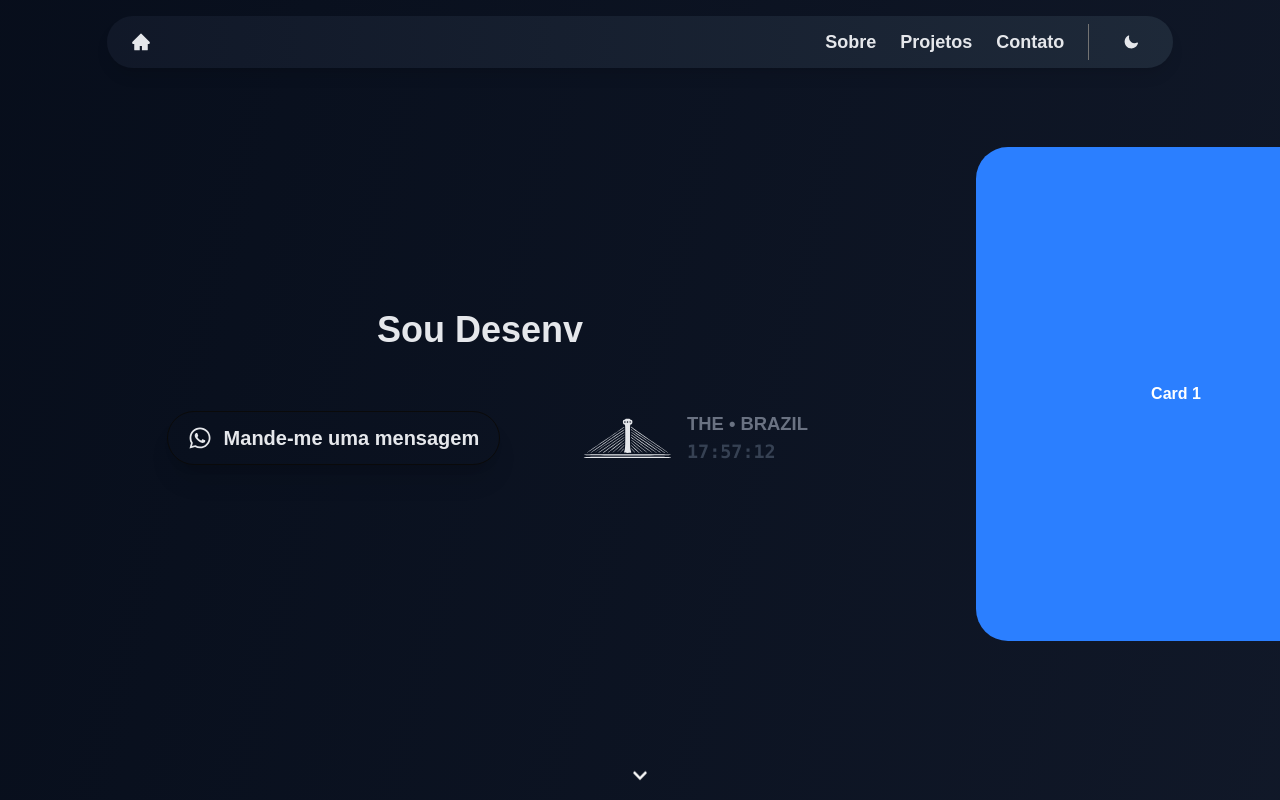
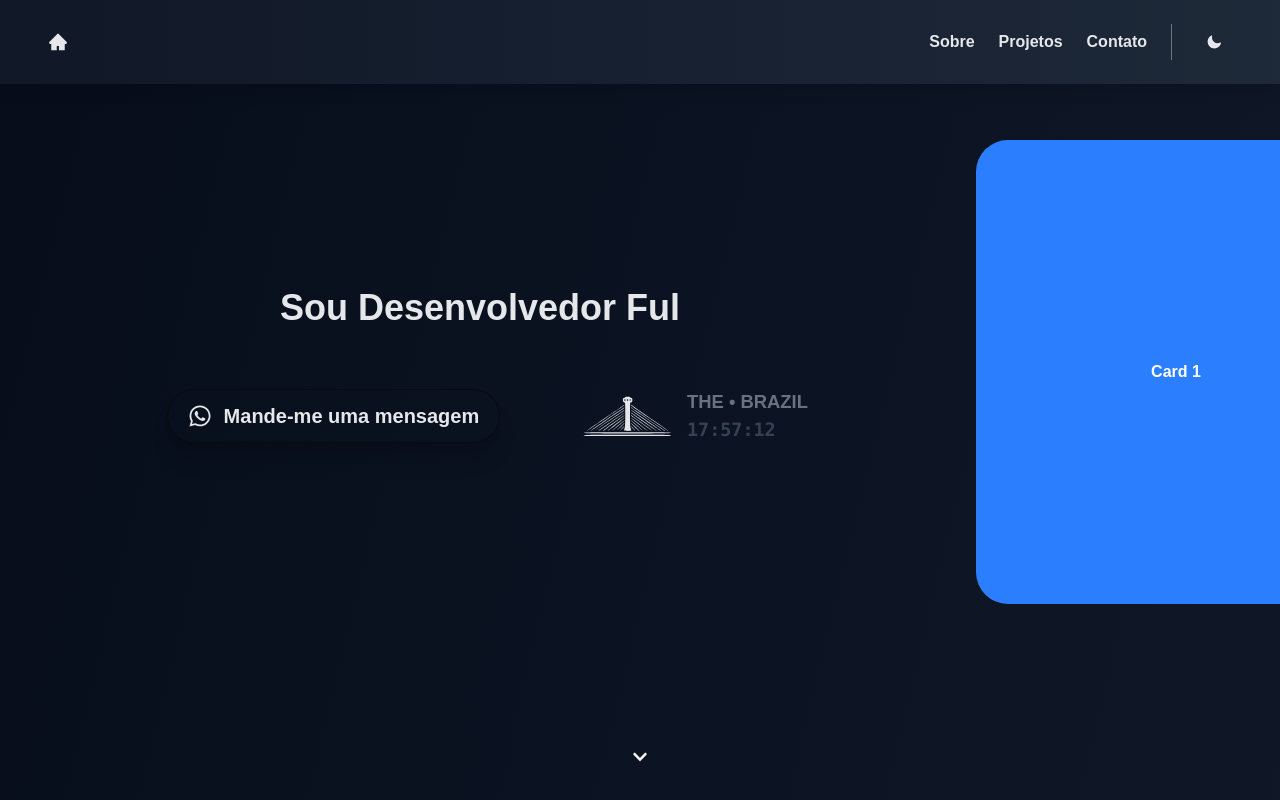
Before and after one commit to FreddySnzz/portfolio-freddy-snzz, a Next.js app: page / in a window 1280 px wide. Shown: the top 800 px of the page. Built offline with nearby package versions, Linux system fonts and the light colour scheme.

Commit message:
feat: adjustments in projects container

```diff
--- a/src/components/Button.tsx
+++ b/src/components/Button.tsx
@@ -1,4 +1,5 @@
 import { FaChevronDown, FaChevronRight, FaWhatsapp } from "react-icons/fa";
+import * as motion from "motion/react-client"
 import { Button } from "./ui/button";
 
 interface ButtonProps extends React.ButtonHTMLAttributes<HTMLButtonElement> {
@@ -36,7 +37,10 @@ export function ButtonOverflowRight({ className, section }: ButtonProps) {
 
 export function ButtonWhatsapp() {
   return (
-    <div className="items-center justify-center">
+    <motion.div
+      whileHover={{ scale: 1.3 }}
+      className="items-center justify-center"
+    >
       <a
         href="https://wa.me/5586994147549?text=Olá, Fredson! Podemos agendar uma reunião?"
         target="_blank"
@@ -48,11 +52,13 @@ export function ButtonWhatsapp() {
             animate-gradient-x shadow-xl`}
         >
           <FaWhatsapp className="text-2xl" />
-          <span className="font-bold text-sm md:text-xl">
+          <span
+            className="font-bold text-sm md:text-xl"
+          >
             Mande-me uma mensagem
           </span>
         </button>
       </a>
-    </div>
+    </motion.div>
   );
 };
--- a/src/components/PictureFrame.tsx
+++ b/src/components/PictureFrame.tsx
@@ -9,10 +9,11 @@ export default function PictureFrame({ src, size }: PictureFrameProps) {
   const picSize = `w-${size} h-${size}`;
 
   return (
-    <div>
+    <div onContextMenu={(e) => e.preventDefault()}>
       <Image
         src={src}
         alt="Picture" width={500} height={500}
+        draggable="false"
         className={`rounded-lg object-cover ${picSize}`}
       />
     </div>
--- a/src/components/TextAnimated.tsx
+++ b/src/components/TextAnimated.tsx
@@ -6,10 +6,10 @@ export default function TextAnimated() {
   const [displayedText, setDisplayedText] = useState("")
 
   const phrases = [
-    "Olá! Bem-vindo(a) ao meu Portfolio!",
-    "Meu nome é Fredson Luiz 😄",
+    "Olá! Seja bem-vindo(a) 💓",
+    "Meu nome é Fredson Luiz",
     "Sou Desenvolvedor Fullstack 💻",
-    "Vamos construir algo juntos? 🤝",
+    "Vamos construir algo juntos? 🫱🏼‍🫲🏼",
   ]
 
   useEffect(() => {
--- a/src/components/layout/AboutContainer.tsx
+++ b/src/components/layout/AboutContainer.tsx
@@ -5,7 +5,7 @@ import MosaicoContainer from "./PictureContainer";
 export default function AboutContainer() {
   return (
     <section id="sobre" className="flex flex-col items-center justify-center h-auto">
-      <div className="flex h-full w-full justify-center bg-gray-950">
+      <div className="flex h-full w-full justify-center bg-gray-950 dark:bg-gray-300">
         <div className="w-10/12">
           <h1 className="mt-24 text-xl font-mono font-bold tracking-widest text-gray-600">
             SOBRE MIM
@@ -15,7 +15,7 @@ export default function AboutContainer() {
               PRAZER, FREDSON LUIZ 👋🏼
             </h1>
             <span className="text-gray-500 font-mono text-5xl">
-              EU DESENVOLVO APLICAÇÕES CUSTOMIZADAS <br></br> PARA WEB E SOU ENTUSIASTA DE UX DESIGN.
+              EU DESENVOLVO APLICAÇÕES CUSTOMIZADAS <br></br> PARA WEB E SOU ENTUSIASTA DE USER XPERIENCE.
             </span>
             <div className="flex mt-10 ml-8 md:ml-32">
               <div className="flex w-1/2 h-1/2 sm:w-40 justify-center items-center">
@@ -52,7 +52,7 @@ export default function AboutContainer() {
           MINHA <br></br> HISTÓRIA
         </h1>
         <div className="ml-4 xl:ml-16 md:w-4/5">
-          <p className="text-gray-200">
+          <p className="text-gray-200 dark:text-gray-950">
             Estou na área de desenvolvimento desde 2021 — mas desde 2018, quando me vi interessado em fazer o curso da linguagem Python
             no canal do Gustavo Guanabara. Ali foi onde conheci os horizontes da programação e desenvolvimento. <br></br><br></br>
 
@@ -61,21 +61,21 @@ export default function AboutContainer() {
             CEFITEM — uma plataforma de auditoria de documentos fiscais. Esse foi meu start na carreira e meu primeiro contato com um
             projeto real. <br></br><br></br>
 
-            Ao longo desses anos, trabalhei em algumas empresas de tecnologia. IRRF, Elliptic Technology — esta última tendo dois
+            Ao longo desses anos, trabalhei em algumas empresas de tecnologia. IRRF, Elliptic Technology  esta última tendo dois
             projetos muito importantes. A Solvee — uma plataforma de intermediação para serviços domésticos. Onde você escolhe um
             ou mais serviços para sua casa ou ambiente de trabalho, e um(a) diarista irá até realizar o serviço.
             E também o BioFaceID — uma plataforma robusta de controle de acesso de pessoas por meio da integração com terminais
             de reconhecimento facial. Sem dúvidas, o projeto mais complexo que já trabalhei até hoje. <br></br><br></br>
 
-            O maior desafio não foi técnico, foi a regra de negócio. Criar uma API que se comunicava com uma API própria da
-            Hikvision — empresa no qual fabrica os terminais, não foi uma tarefa fácil. Com um equipe bem pequena, apenas três devs e um ux/ui designer,
+            O maior desafio não foi técnico, foi regra de negócio. Criar uma API que se comunicava com uma API externa da Hikvision — empresa
+            no qual fabrica os terminais, não foi uma tarefa fácil. Com um equipe bem pequena, apenas três devs e um ux/ui designer,
             as demandas foram bastante altas e corridas. <br></br><br></br>
 
             Por fim, e não menos importante, a Secretaria de Educação do Estado do Piauí - SEDUC. Lá pude aprimorar 200% minhas habilidades e conhecimentos
-            sobre desenvolvimento, trabalho em equipe e assumir responsabilidades. Aprendi desde a infraestrutura, microfrontends, sistemas legados. Conheci
-            muitas linguagens que até então não tinha trabalhado/estudado, e isso me motivou a aprender cada vez mais. <br></br><br></br>
+            sobre desenvolvimento, trabalho em equipe e responsabilidades. Aprendi desde infraestrutura, microfrontends, sistemas legados. Conheci
+            muitos frameworks que até então não tinha conhecimento, e isso me motivou a aprender cada vez mais. <br></br><br></br>
 
-            Quando não estou projetando ou criando, estou buscando inspiração fora das telas — amo estar tocar, ouvir uma boa música, explorar coisas novas,
+            Quando não estou projetando ou criando, estou buscando inspiração fora das telas — amo tocar, ouvir uma boa música, explorar coisas novas,
             viver novas experiências, praticar esportes — tanto tradicional, quanto eSports.
           </p>
         </div>
@@ -83,7 +83,7 @@ export default function AboutContainer() {
           <MosaicoContainer />
         </div>
       </div>
-      <div className="flex flex-col items-center justify-center mt-16">
+      <div className="flex flex-col items-center justify-center mt-16 mb-8">
         <ButtonScrollDown section="projetos" />
       </div>
     </section>
--- a/src/components/layout/ApresentationContainer.tsx
+++ b/src/components/layout/ApresentationContainer.tsx
@@ -15,14 +15,14 @@ export default function ApresentationContainer() {
           className="flex flex-col items-center justify-center h-2/5 md:h-2/3 w-full transition-all duration-500 md:group-hover:w-3/4"
         >
           <TextAnimated />
-          <div className="flex justify-center items-center gap-8 md:gap-24 mt-12">
+          <motion.div className="flex justify-center items-center gap-8 md:gap-24 mt-12">
             <ButtonWhatsapp />
             <PonteEstaiadaClock />
-          </div>
+          </motion.div>
         </motion.div>
-        <CardContainer quantity={5} type="apresentation"/>
+        <CardContainer quantity={3} type="apresentation"/>
       </div>
-      <div className="flex justify-center items-center">
+      <div className="flex h-20 justify-center items-center">
         <ButtonScrollDown section="sobre" />
       </div>
     </section>
--- a/src/components/layout/CardsContainer.tsx
+++ b/src/components/layout/CardsContainer.tsx
@@ -1,5 +1,7 @@
 import * as motion from "motion/react-client"
 import { useEffect, useRef, useState } from "react"
+import { Separator } from "../ui/separator";
+import PictureFrame from "../PictureFrame";
 
 interface CardContainerProps extends React.HTMLAttributes<HTMLDivElement>{
   type?: 'apresentation' | 'section'
@@ -61,15 +63,17 @@ export default function CardContainer({ type, quantity }: CardContainerProps) {
             whileHover={{ scale: 1.2 }}
             whileTap={{ scale: 1 }}
             transition={{ type: "spring", stiffness: 200, damping: 15 }}
-            className={`flex items-center justify-center min-w-[350px] sm:min-w-[600px] h-2/3 rounded-4xl text-white font-bold ${
-              i % 2 === 0 ? "bg-blue-700" : "bg-purple-900"
-            }`}
+            className={`flex items-center justify-center min-w-[350px] sm:w-auto h-auto rounded-4xl p-6 object-cover overflow-hidden
+              ${i % 2 === 0 ? "bg-blue-700" : "bg-purple-900"}`
+            }
           >
-            <span>
-              Card {i + 1}
-            </span>
+            <div className="flex items-center justify-center w-88 h-88 object-cover overflow-hidden rounded-4xl text-white font-bold">
+              <PictureFrame src="/images/profile.png" />
+            </div>
           </motion.div>
         ))}
+        {/* <Separator orientation="horizontal" />
+        <span>teste</span> */}
       </motion.div>
     </motion.div>
   )
--- a/src/components/layout/Footer.tsx
+++ b/src/components/layout/Footer.tsx
@@ -10,23 +10,22 @@ interface FooterProps extends React.HTMLAttributes<HTMLDivElement> {
 
 export default function Footer({ className }: FooterProps) {
   return (
-    <footer
-      className={`
-        p-2 text-center mt-auto bg-black dark:bg-gray-300
-        ${className}
-      `}
-    >
+    <footer className={`p-2 text-center mt-auto bg-black ${className}`}>
       <div className="flex justify-center items-center">
         <div className="grow justify-center items-center">
-          <span className="text-center text-sm font-semibold text-gray-800 dark:text-gray-600 mr-1">&copy; 2025 |</span>
-          <span className="text-center text-sm font-semibold">Fredson Luiz</span>
+          <span className="text-center text-sm font-semibold text-gray-800 mr-1">
+            &copy; 2025 |
+          </span>
+          <span className="text-center text-sm font-semibold text-white">
+            Fredson Luiz
+          </span>
         </div>
         <div className="flex grow justify-center items-center">
           <a
             href="https://wa.me/5586994147549?text=Olá, Fredson! Podemos agendar uma reunião?"
             target="_blank"
             rel="noopener noreferrer"
-            className="flex gap-1 justify-center items-center ml-3 hover:text-gray-500 transition-colors"
+            className="flex gap-1 justify-center items-center ml-3 text-white hover:text-green-600 transition-colors"
           >
             <FaWhatsapp className="text-md" />
           </a>
@@ -34,7 +33,7 @@ export default function Footer({ className }: FooterProps) {
             href="https://www.linkedin.com/in/fredson-luiz/"
             target="_blank"
             rel="noopener noreferrer"
-            className="flex gap-1 justify-center items-center ml-3 hover:text-gray-500 transition-colors"
+            className="flex gap-1 justify-center items-center ml-3 text-white hover:text-blue-500 transition-colors"
           >
             <FaLinkedinIn className="text-md" />
           </a>
@@ -42,7 +41,7 @@ export default function Footer({ className }: FooterProps) {
             href="https://github.com/FreddySnzz"
             target="_blank"
             rel="noopener noreferrer"
-            className="flex gap-1 justify-center items-center ml-3 hover:text-gray-500 transition-colors"
+            className="flex gap-1 justify-center items-center ml-3 text-white hover:text-gray-500 transition-colors"
           >
             <FaGithub className="text-md" />
           </a>
--- a/src/components/layout/Navbar.tsx
+++ b/src/components/layout/Navbar.tsx
@@ -1,33 +1,49 @@
+import Link from "next/link";
+import * as motion from "motion/react-client"
 import { AiFillHome } from "react-icons/ai";
-import Link from "next/link";
 import { Separator } from "../ui/separator";
 import { ThemeToggle } from "../ThemeToggleButton";
-import { useEffect, useState } from "react";
+import { useMediaQuery } from "@/data/hook/useMediaQuery";
+import useScrollDirection from "@/data/hook/useScrollDetect";
 
 interface NavbarProps extends React.HTMLAttributes<HTMLDivElement> {
   className?: string;
 }
 
 export default function Navbar({ className }: NavbarProps) {
-  const [isScrolled, setIsScrolled] = useState(false);
   const linkClassName = `hover:text-blue-400 transition-colors font-semibold duration-300 dark:hover:text-gray-400`
-
-  useEffect(() => {
-    const handleScroll = () => {
-      setIsScrolled(window.scrollY > 80);
-    };
-
-    window.addEventListener("scroll", handleScroll);
-    return () => window.removeEventListener("scroll", handleScroll);
-  }, []);
+  const { isScrolled, scrollDirection, isAtTop } = useScrollDirection();
+  const isMdUp = useMediaQuery("(min-width: 768px)");
 
   return (
-    <header className="fixed flex mt-4 w-full justify-center z-50">
-      <div className={`flex gap-3 md:gap-6 px-6 py-2 w-full md:text-lg items-center justify-center md:w-10/12 md:rounded-full
-        shadow-lg text-gray-200 ${
-          isScrolled ? `bg-transparent backdrop-blur-sm dark:text-black`
-          : `bg-gradient-to-l from-gray-800 to-gray-900 dark:from-gray-200 dark:to-gray-100 dark:text-gray-900`
-        } ${className}`}
+    <motion.header
+      initial={{ y: -80, opacity: 0 }}
+      animate={{ y: 0, opacity: 1 }}
+      transition={{ duration: 0.6, ease: "easeOut" }}
+      className={`fixed flex w-full justify-center z-50
+        ${isScrolled && scrollDirection === 'down' ? 'mt-0 md:mt-4' : ''}`
+      }
+    >
+      <motion.div
+        animate={{
+          paddingTop: isScrolled && scrollDirection === "down" ? 8 : 24,
+          paddingBottom: isScrolled && scrollDirection === "down" ? 8 : 24,
+          width: isScrolled && scrollDirection === "down" && isMdUp ? "80%" : "100%",
+          borderRadius: isScrolled && scrollDirection === "down" && isMdUp ? 999 : 0,
+          backgroundColor: isAtTop
+            ? "#ffffff00"
+            : scrollDirection === "down"
+            ? "rgba(0, 0, 0, 0)"
+            : "#000000",
+          backdropFilter: "blur(6px)"
+        }}
+        transition={{ duration: 0.5, ease: "easeInOut" }}
+        className={`flex gap-2 md:gap-6 px-6 md:px-12 items-center justify-center shadow-lg text-gray-200
+          ${isScrolled && scrollDirection === 'down' ? 'md:w-10/12 md:rounded-full ' : 'md:w-full '}
+          ${isAtTop ? `bg-gradient-to-l from-gray-800 to-gray-900 dark:from-gray-200 dark:to-gray-100 dark:text-gray-900` : ``}
+          ${scrollDirection === 'down' ? `dark:text-black` : ``}
+          ${className}`
+        }
       >
         <Link
           href="#home"
@@ -35,9 +51,14 @@ export default function Navbar({ className }: NavbarProps) {
         >
           <AiFillHome className="text-xl cursor-pointer"/>
           { isScrolled && (
-            <span className="hidden md:block ml-4 text-center justify-center items-center">
+            <motion.span
+              initial={{ opacity: 0, x: -10 }}
+              animate={{ opacity: 1, x: 0 }}
+              transition={{ duration: 0.4 }}
+              className="hidden md:block ml-4 text-center justify-center items-center"
+            >
               Voltar para o início
-            </span>
+            </motion.span>
           )}
         </Link>
         <Link
@@ -62,7 +83,7 @@ export default function Navbar({ className }: NavbarProps) {
         <div>
           <ThemeToggle />
         </div>
-      </div>
-    </header>
+      </motion.div>
+    </motion.header>
   );
 };
--- a/src/components/layout/PictureContainer.tsx
+++ b/src/components/layout/PictureContainer.tsx
@@ -22,7 +22,7 @@ export default function MosaicoContainer() {
         </div>
         <div className="flex justify-center items-center overflow-hidden w-70 h-60 xl:w-80 xl:h-70 p-4 rounded-xl bg-white shadow-lg">
           <div className="flex justify-center items-center w-full h-full object-cover overflow-hidden rounded-xl">
-            <PictureFrame src="/images/sport.png" size={600} />
+            <PictureFrame src="/images/sportive.png" size={600} />
           </div>
         </div>
       </div>
--- a/src/components/layout/ProjectsContainer.tsx
+++ b/src/components/layout/ProjectsContainer.tsx
@@ -3,16 +3,26 @@ import { ButtonScrollDown } from "../Button";
 
 export default function ProjectsContainer() {
   return (
-    <section id="projetos" className="flex flex-col h-screen overflow-hidden" >
-      <h1 className="mt-24">
+    <section id="projetos" className="flex flex-col items-center justify-center h-auto overflow-hidden bg-gray-950 dark:bg-gray-300" >
+      <div className="w-10/12">
+        <h1 className="my-24 text-xl font-mono font-bold tracking-widest text-gray-600">
           PROJETOS
         </h1>
         <div className="grow">
           <CardContainer quantity={10} type="section" />
         </div>
-      <div className="flex justify-center items-center" >
+        <div className="flex justify-center items-center my-8">
           <ButtonScrollDown section="contato" />
+        </div>
       </div>
     </section>
   );
 }
+
+<div className="flex h-full w-full justify-center bg-gray-950 dark:bg-gray-300">
+        <div className="w-10/12">
+          <h1 className="mt-24 text-xl font-mono font-bold tracking-widest text-gray-600">
+            PROJETOS
+          </h1>
+        </div>
+      </div>
--- /dev/null
+++ b/src/data/hook/useMediaQuery.ts
@@ -0,0 +1,18 @@
+import { useEffect, useState } from "react";
+
+export function useMediaQuery(query: string) {
+  const [matches, setMatches] = useState(false);
+
+  useEffect(() => {
+    const mql = window.matchMedia(query);
+    const handler = (e: MediaQueryListEvent | MediaQueryList) =>
+      setMatches("matches" in e ? e.matches : (e as MediaQueryList).matches);
+    handler(mql);
+
+    mql.addEventListener("change", handler as any);
+
+    return () => mql.removeEventListener("change", handler as any);
+  }, [query]);
+
+  return matches;
+}
--- /dev/null
+++ b/src/data/hook/useScrollDetect.ts
@@ -0,0 +1,32 @@
+import { useEffect, useState } from "react";
+
+export default function useScrollDirection() {
+  const [isScrolled, setIsScrolled] = useState(false);
+  const [scrollDirection, setScrollDirection] = useState<"up" | "down" | null>(null);
+  const [isAtTop, setIsAtTop] = useState(true);
+
+  useEffect(() => {
+    let lastScrollY = window.scrollY;
+
+    const handleScroll = () => {
+      const currentScrollY = window.scrollY;
+
+      setIsAtTop(currentScrollY === 0);
+
+      setIsScrolled(currentScrollY > 80);
+
+      if (currentScrollY > lastScrollY) {
+        setScrollDirection("down");
+      } else if (currentScrollY < lastScrollY) {
+        setScrollDirection("up");
+      }
+
+      lastScrollY = currentScrollY;
+    };
+
+    window.addEventListener("scroll", handleScroll);
+    return () => window.removeEventListener("scroll", handleScroll);
+  }, []);
+
+  return { isScrolled, scrollDirection, isAtTop };
+}
```
Also changed, not shown: public/images/sportive.png (added). Lines whose indentation alone changed are shown as unchanged.
